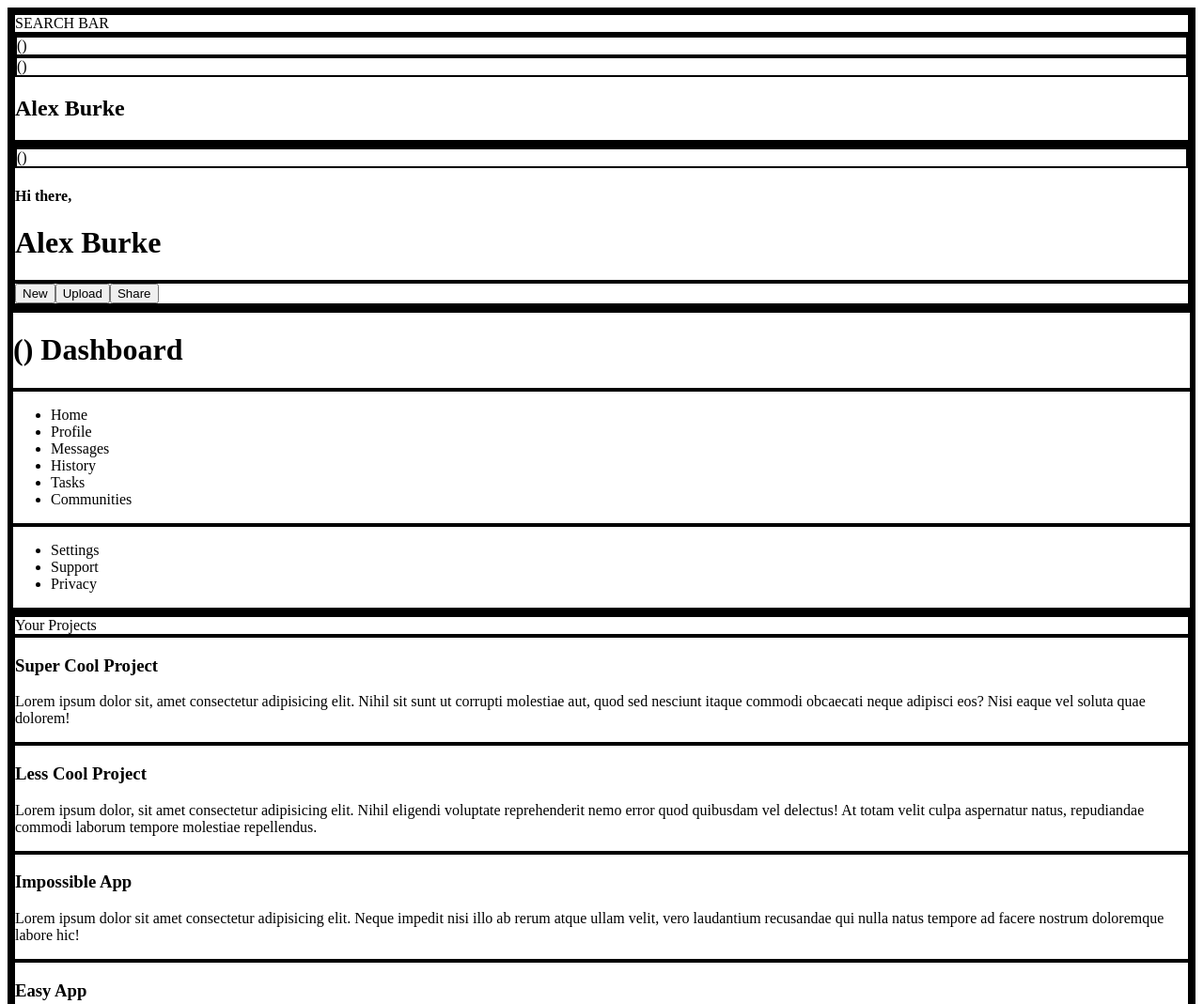
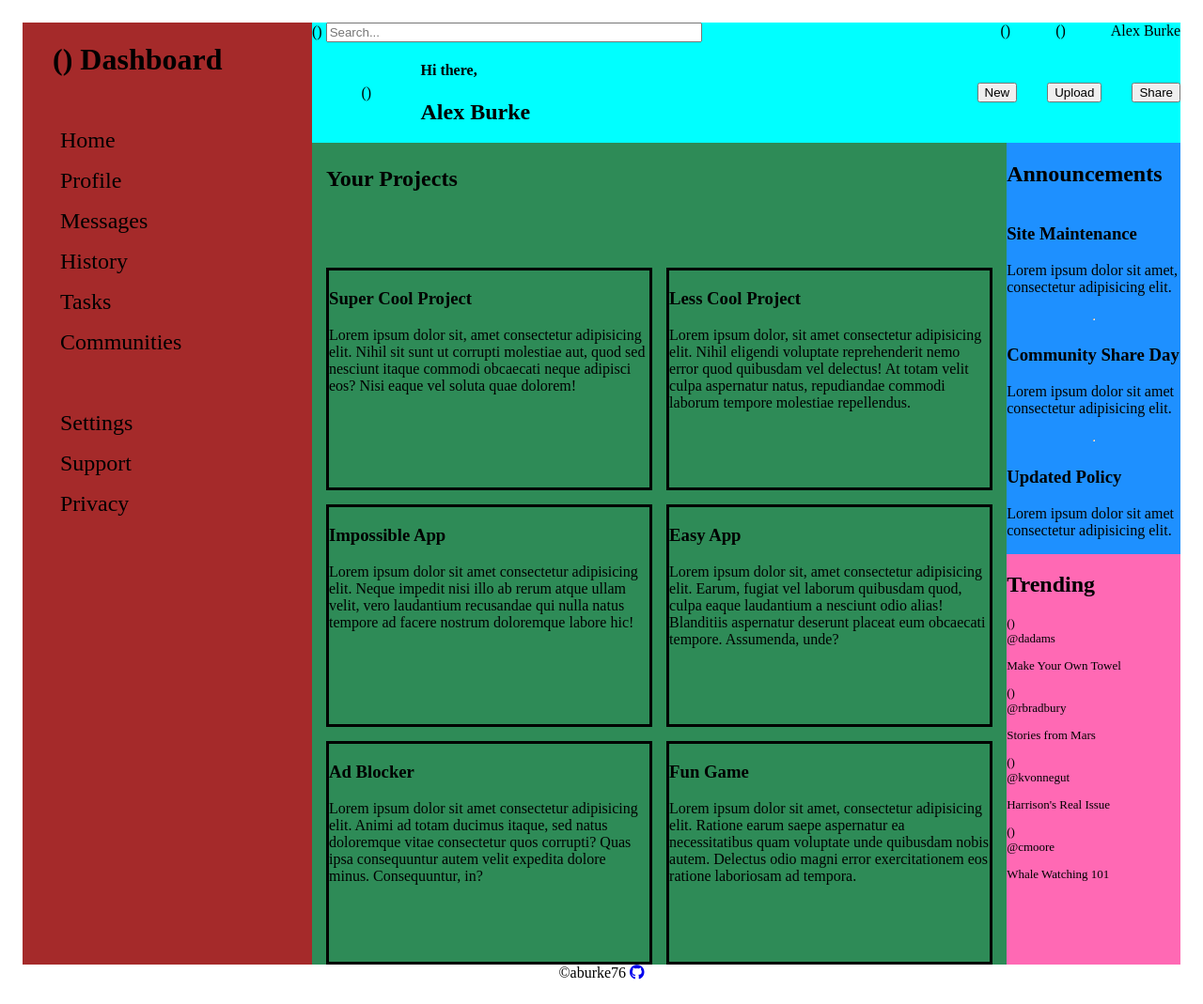
Before and after one commit to aburke76/Admin_Dashboard, a plain HTML site: page index.html in a window 1280 px wide. Shown: the top 1069 px of the page at 94% size. After the commit the page ends 1045 px from the top, so only its background shows below. Drawn offline with Linux system fonts and the light colour scheme.

Commit message:
very basic layout

```diff
--- a/index.html
+++ b/index.html
@@ -12,20 +12,30 @@
     </head>
     <body>
         <div class="container">
+            <div class="navbar">
                 <div class="header">
-                <div class="heading">
-                    <div class="search">SEARCH BAR</div>
+                    <div class="search">
+                        ()
+                        <input
+                            type="text"
+                            name="search"
+                            id="search"
+                            placeholder="Search..."
+                        />
+                    </div>
                     <div class="user-status">
                         <div class="notification-bell">()</div>
-                        <div class="avatar">()</div>
-                        <h2>Alex Burke</h2>
+                        <div class="profile-avatar">()</div>
+                        <div class="user-name">Alex Burke</div>
                     </div>
                 </div>
                 <div class="greeting">
                     <div class="user-greeting">
                         <div class="avatar-large">()</div>
+                        <div class="hello-user">
                             <h4>Hi there,</h4>
-                        <h1>Alex Burke</h1>
+                            <h2>Alex Burke</h2>
+                        </div>
                     </div>
                     <div class="buttons">
                         <button class="new">New</button
@@ -34,31 +44,29 @@
                     </div>
                 </div>
             </div>
+
             <div class="sidebar">
                 <div class="dashboard">
                     <h1>() Dashboard</h1>
                 </div>
-                <div class="menu">
-                    <ul>
+                <ul class="menu">
                     <li>Home</li>
                     <li>Profile</li>
                     <li>Messages</li>
                     <li>History</li>
                     <li>Tasks</li>
                     <li>Communities</li>
-                    </ul>
-                </div>
-                <div class="links">
-                    <ul>
+                    <li>&nbsp;</li>
                     <li>Settings</li>
                     <li>Support</li>
                     <li>Privacy</li>
                 </ul>
             </div>
+            <div class="content-body">
+                <div class="projects">
+                    <div class="project-header">
+                        <h2>Your Projects</h2>
                     </div>
-            <div class="body">
-                <div class="projects">
-                    <div class="project-header">Your Projects</div>
                     <div class="cards">
                         <h3>Super Cool Project</h3>
                         <p>
@@ -118,42 +126,38 @@
                         </p>
                     </div>
                 </div>
+                <div class="side-content">
                     <div class="announcements">
-                    <div class="announcement-header">Announcements</div>
-                    <div class="item">
+                        <div class="announcement-header">
+                            <h2>Announcements</h2>
+                        </div>
+                        <div id="announcement-item-1">
                             <h3>Site Maintenance</h3>
                             <p>
-                            Lorem ipsum dolor sit amet, consectetur adipisicing
-                            elit. Nostrum ipsa sapiente consectetur iure cumque
-                            beatae recusandae possimus quidem nulla, velit
-                            dolores excepturi deserunt rerum ullam qui similique
-                            ut, doloremque soluta.
+                                Lorem ipsum dolor sit amet, consectetur
+                                adipisicing elit.
                             </p>
                         </div>
-                    <div class="item">
+                        <hr />
+                        <div id="announcement-item-2">
                             <h3>Community Share Day</h3>
                             <p>
-                            Lorem ipsum dolor sit amet consectetur adipisicing
-                            elit. Quis iste expedita deserunt et vel eveniet
-                            quos magnam nihil repellendus, labore nostrum
-                            assumenda neque minus earum aspernatur sed voluptas
-                            reprehenderit. Optio?
+                                Lorem ipsum dolor sit amet consectetur
+                                adipisicing elit.
                             </p>
                         </div>
-                    <div class="item">
+                        <hr />
+                        <div id="announcement-item-3">
                             <h3>Updated Policy</h3>
                             <p>
-                            Lorem ipsum dolor sit amet consectetur adipisicing
-                            elit. Maiores, quaerat. Quasi qui dignissimos
-                            tempora dolores quia vel, alias voluptate minus.
-                            Consectetur iusto esse nihil necessitatibus
-                            doloribus dolores autem suscipit tempora!
+                                Lorem ipsum dolor sit amet consectetur
+                                adipisicing elit.
                             </p>
                         </div>
                     </div>
                     <div class="trends">
-                    <div class="trends-header">Trending</div>
-                    <div class="users">
+                        <div class="trends-header"><h2>Trending</h2></div>
+                        <div class="trends-items">
                             <div class="icon">()</div>
                             <div class="author">
                                 @dadams
@@ -161,7 +165,7 @@
                             </div>
                         </div>
 
-                    <div class="users">
+                        <div class="trends-items">
                             <div class="icon">()</div>
                             <div class="author">
                                 @rbradbury
@@ -169,7 +173,7 @@
                             </div>
                         </div>
 
-                    <div class="users">
+                        <div class="trends-items">
                             <div class="icon">()</div>
                             <div class="author">
                                 @kvonnegut
@@ -177,7 +181,7 @@
                             </div>
                         </div>
 
-                    <div class="users">
+                        <div class="trends-items">
                             <div class="icon">()</div>
                             <div class="author">
                                 @cmoore
@@ -186,12 +190,13 @@
                         </div>
                     </div>
                 </div>
+            </div>
+        </div>
         <footer>
-                ©aburke76
+            ©aburke76&nbsp;
             <a id="gh-icon" href="https://github.com/aburke76"
                 ><i class="fa-brands fa-github"></i
             ></a>
         </footer>
-        </div>
     </body>
 </html>
--- a/styles.css
+++ b/styles.css
@@ -5,8 +5,168 @@
 body {
     height: 100vh;
     width: auto;
+    padding: 1rem;
 }
 
-div {
-    border: 2px solid black;
+.container {
+    display: grid;
+    grid-template-columns: repeat(4, 2fr);
 }
+
+.navbar {
+    grid-column: 2 / 5;
+    display: grid;
+    grid-template-columns: 1fr;
+    grid-template-rows: 2fr;
+    background-color: aqua;
+}
+
+.header {
+    grid-column: 1 / 1;
+    display: grid;
+    grid-template-columns: 2fr 1fr;
+}
+
+.search {
+    grid-column: 1 / 1;
+}
+
+#search {
+    width: 65%;
+}
+
+.user-status {
+    grid-column: 2 / 2;
+    display: flex;
+    justify-content: end;
+    gap: 3rem;
+}
+
+.greeting {
+    grid-column: 1 / 5;
+    display: grid;
+    grid-template-columns: 1fr 1fr;
+}
+
+.avatar-large {
+    grid-column: 1 / 1;
+    align-self: center;
+    justify-self: center;
+}
+
+.user-greeting {
+    grid-column: 1 / 1;
+    display: grid;
+    grid-template-columns: 1fr 3fr;
+}
+
+.buttons {
+    grid-column: 2 /2;
+    display: flex;
+    align-items: center;
+    justify-content: flex-end;
+    gap: 2rem;
+}
+
+.sidebar {
+    grid-column: 1 / 2;
+    grid-row: 1 / 6;
+    display: flex;
+    flex-direction: column;
+    background-color: brown;
+}
+
+.dashboard {
+    padding-left: 2rem;
+}
+
+.content-body {
+    grid-column: 2 / 5;
+    display: grid;
+    grid-template-columns: 1fr 1fr 0.5fr;
+}
+
+.project-header {
+    grid-column: 1 / span 2;
+}
+
+.project-header h2 {
+    margin-bottom: 0;
+    padding-top: 5px;
+}
+.projects {
+    grid-column: 1 / 3;
+    grid-row: 1 / 2;
+    display: grid;
+    grid-template-columns: 2fr 2fr;
+    background-color: seagreen;
+    gap: 15px;
+    padding: 0 15px;
+}
+
+.cards {
+    text-align: left;
+    border: 3px solid black;
+}
+
+.side-content {
+    grid-column: 3 / 4;
+    display: grid;
+    grid-template-columns: 1fr;
+    grid-template-rows: 1fr 1fr;
+}
+
+.announcements {
+    grid-row: 1 / 2;
+    display: flex;
+    flex-direction: column;
+    background-color: dodgerblue;
+}
+
+.trends {
+    grid-row: 4 / 5;
+    display: flex;
+    flex-direction: column;
+    background-color: hotpink;
+}
+
+.announcement-header {
+    grid-column: 1 / 1;
+}
+
+/* #announcement-item-1 {
+    grid-row: 2 / 3;
+}
+
+#announcement-item-2 {
+    grid-row: 3 / 4;
+}
+
+#announcement-item-3 {
+    grid-row: 4 / 5;
+} */
+
+.trends {
+    grid-row: 2 / 3;
+}
+
+.announcement-item,
+.trends-items {
+    font-size: small;
+}
+
+.announcement-item {
+    padding: 15px;
+}
+li {
+    list-style: none;
+    font-size: x-large;
+    padding-top: 1rem;
+}
+
+footer {
+    grid-column: 1 / 5;
+    display: flex;
+    justify-content: center;
+    align-items: center;
+}
```
Lines whose indentation alone changed are shown as unchanged.
